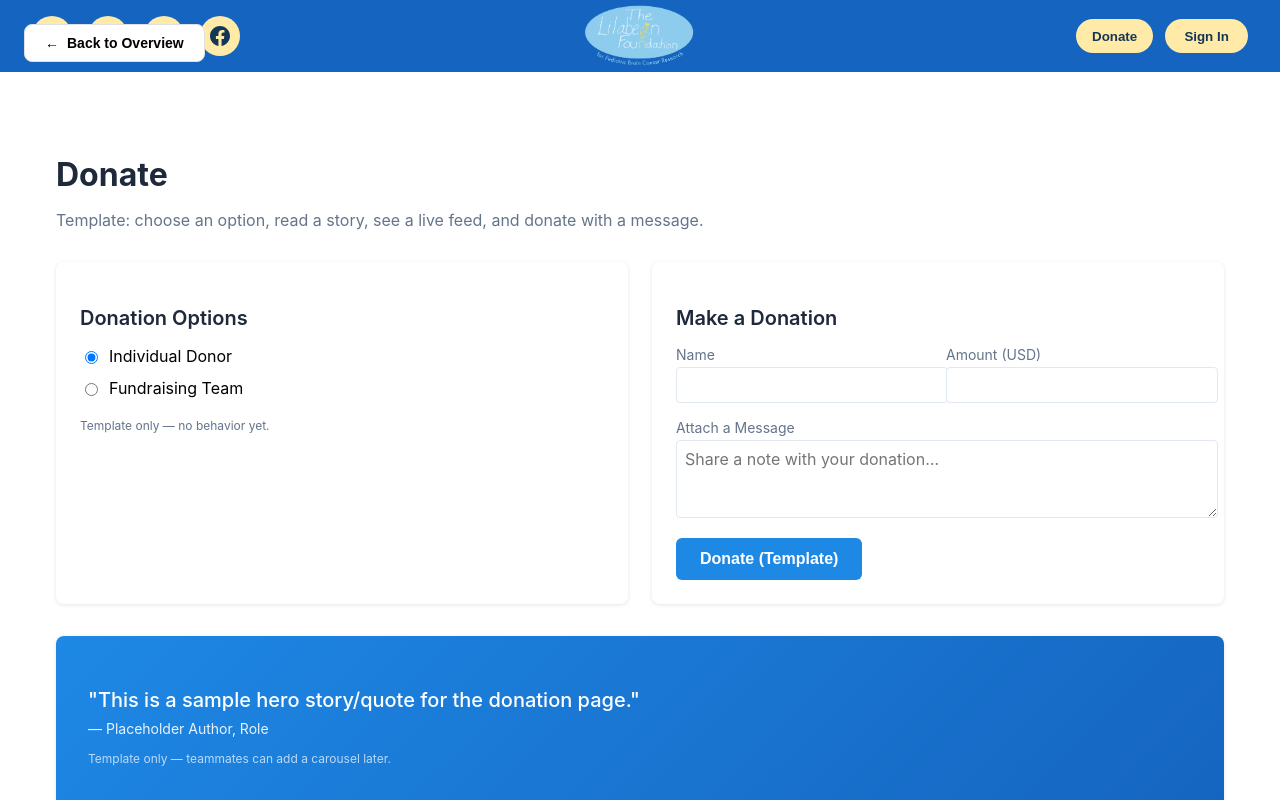
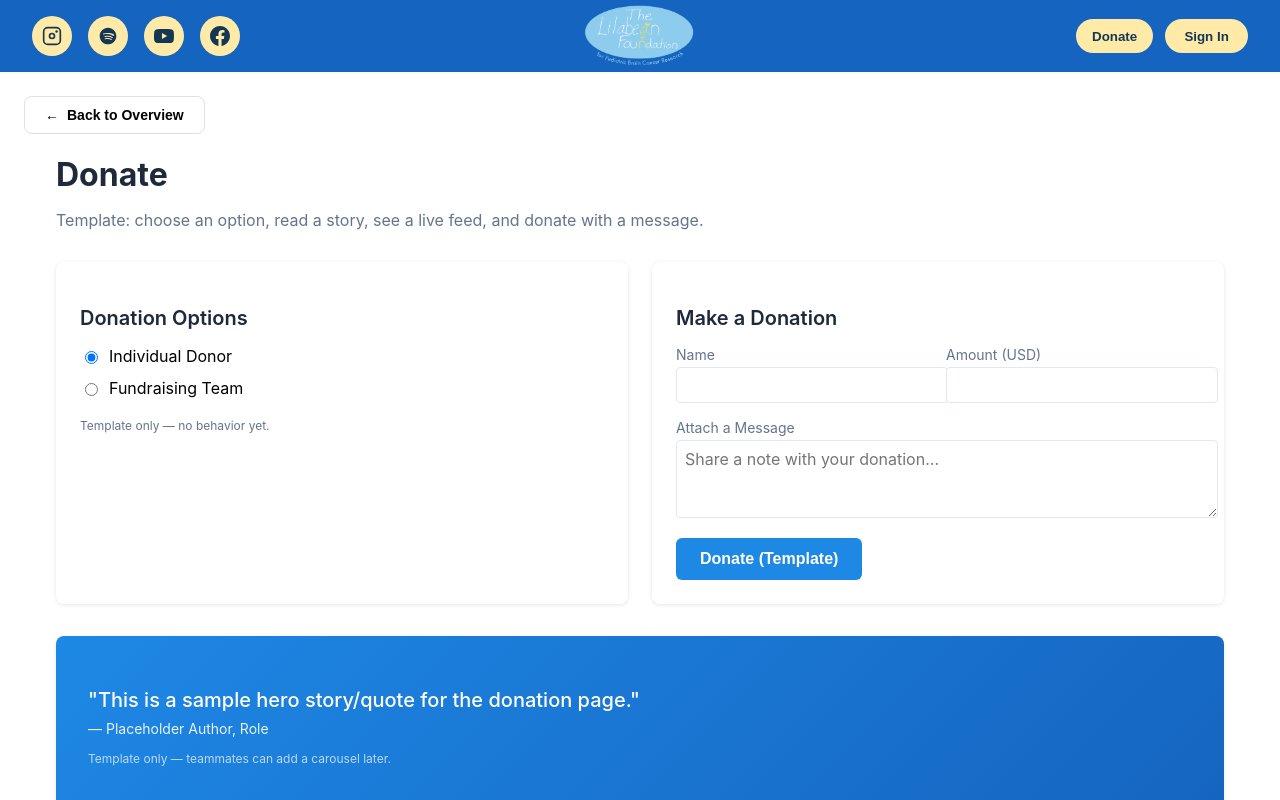
Before and after one commit to cfgcolumbus25/Team-7, a React (Vite) app in the folder frontend/: page /donate in a window 1280 px wide. Shown: the top 800 px of the page. Built offline with nearby package versions, Linux system fonts and the light colour scheme.

Commit message:
"fixed donation back to overview"

```diff
--- a/frontend/src/pages/Donate.jsx
+++ b/frontend/src/pages/Donate.jsx
@@ -24,9 +24,9 @@ export default function Donate() {
   }
 
   return (
-    <>
+    <div style={{ position: 'relative', width: '100%' }}>
       {/* Back to Overview button */}
-      <div style={{ position: "absolute", top: 24, left: 24, zIndex: 10 }}>
+      <div style={{ position: "absolute", top: 0, left: 0, zIndex: 10 }}>
         <button
           type="button"
           onClick={() => navigate("/")}
@@ -329,6 +329,6 @@ export default function Donate() {
         </div>
       </div>
       </div>
-    </>
+    </div>
   );
 }
```
